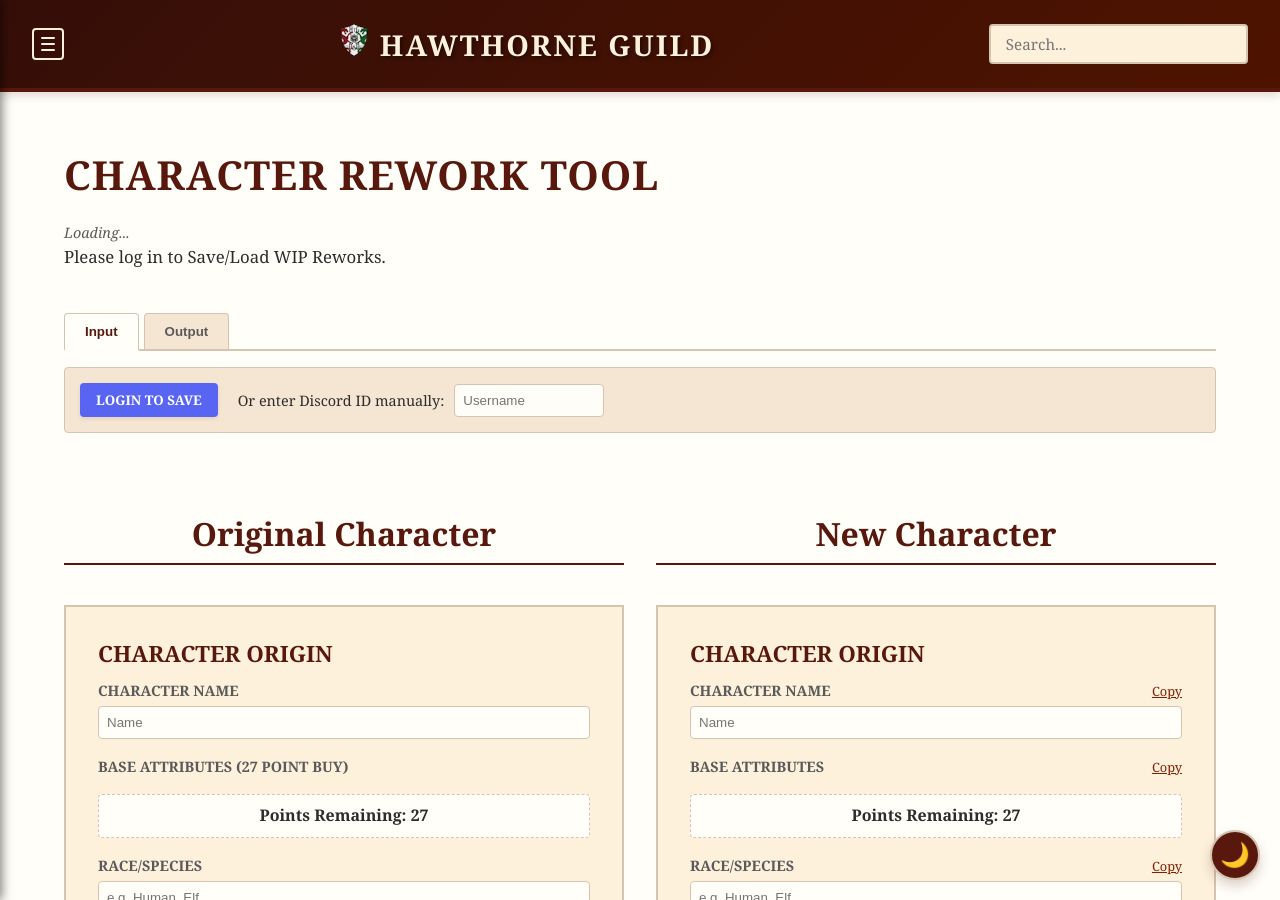
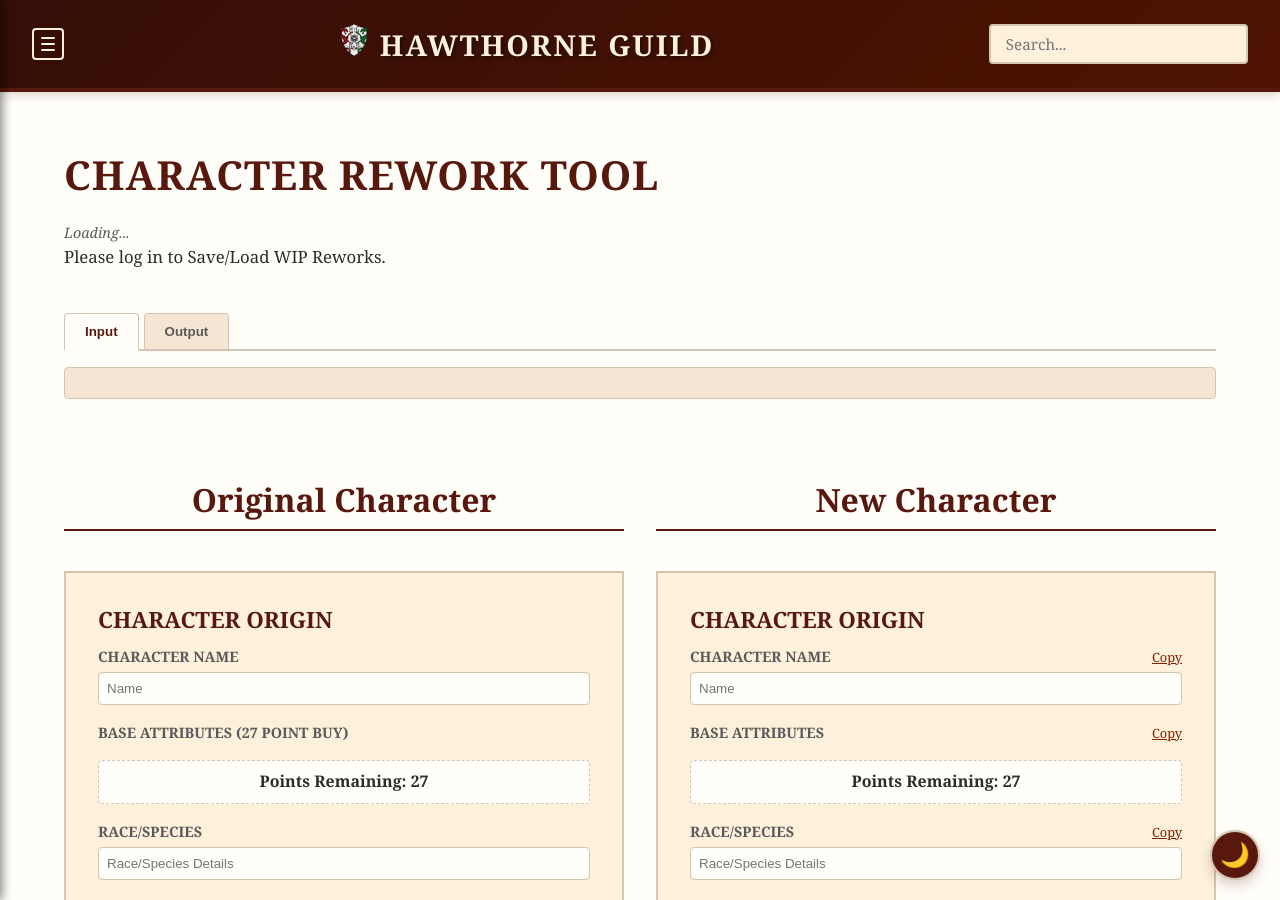
Before and after one commit to coconutswallow/Guides, a Jekyll site: the page built from rework.html, in a window 1280 px wide and 900 px high. Built offline with Jekyll 4.4.1, drawn with Linux system fonts in a browser that asks for light colours; a script that is not in the unit is left out; some of the changed lines change nothing that is shown.

Commit message:
Update rework.html

```diff
--- a/rework.html
+++ b/rework.html
@@ -21,15 +21,15 @@
     <div id="tab-input" class="tab-content active">
 
         <div class="control-bar" id="controls-area">
-            <div id="logged-out-controls" class="control-group" style="display:flex; align-items:center; gap: 10px;">
+            <div id="logged-out-controls" class="control-group" style="display:none; align-items:center; gap: 10px;">
                <button id="custom-login-btn" class="auth-btn auth-btn-discord" onclick="window.authManager.login()">
                     Login to Save
-                </button>
-               <span style="font-size:0.9em; margin-left:10px;"> Or enter Discord ID manually: </span>
+               </button>
+               <span style="font-size:0.9em; margin-left:10px;"> or use Manual ID: </span>
                <input type="text" id="manual-discord-id" class="text-input" style="width: 150px;" placeholder="Username">
             </div>
 
-            <div id="logged-in-controls" class="control-group" style="display:none; gap: 10px;">
+            <div id="logged-in-controls" class="control-group" style="display:none;">
                 <button class="action-btn btn-save" onclick="window.saveRework()">Save</button>
                 <button class="action-btn btn-load" onclick="window.loadSelectedRework()">Load</button>
                 <select id="load-rework-select" class="load-select">
@@ -37,8 +37,8 @@
                 </select>
             </div>
 
-            <div id="auth-error-msg" class="control-group auth-error" style="display:none;">
-                <span>Only 'Adventurer' role can Save/Load on this page.</span>
+            <div id="auth-error-msg" class="control-group" style="display:none; color: #e74c3c;">
+                <span>"Adventurer" role required to Save/Load.</span>
             </div>
         </div>
 
@@ -61,10 +61,10 @@
                         </div>
                         <div class="input-group">
                             <label class="input-label">Race/Species</label>
-                            <input type="text" class="text-input" id="race-original" placeholder="e.g. Human, Elf...">
+                            <input type="text" class="text-input" id="race-original" placeholder="Race/Species Details">
                         </div>
                         <div class="input-group" id="block-race-original">
-                            <label class="input-label">Racial Bonuses</label>
+                            <label class="input-label">Racial Bonuses <span class="block-warning">Max 3!</span></label>
                             <div id="race-mod-container-original"></div>
                         </div>
                         <div class="input-group">
@@ -73,7 +73,7 @@
                         </div>
                         <div class="input-group" id="block-origin-original">
                             <label class="input-label">Origin Feat</label>
-                            <input type="text" class="text-input" id="orig-feat-original" placeholder="e.g. Magic Initiate">
+                            <input type="text" class="text-input" id="orig-feat-original" placeholder="Feat Name">
                             <div id="origin-mod-container-original" style="margin-top:10px;"></div>
                         </div>
                     </div>
@@ -92,47 +92,29 @@
                     <h3 class="card-title">Character Origin</h3>
                     <div class="origin-grid">
                         <div class="input-group">
-                            <div class="field-header-row">
-                                <label class="input-label">Character Name</label>
-                                <button type="button" class="copy-link" onclick="window.copyValue('name-original', 'name-new')">Copy</button>
-                            </div>
+                            <div class="field-header-row"><label class="input-label">Character Name</label><button type="button" class="copy-link" onclick="window.copyValue('name-original', 'name-new')">Copy</button></div>
                             <input type="text" class="text-input" id="name-new" placeholder="Name">
                         </div>
                         <div class="input-group">
-                            <div class="field-header-row">
-                                <label class="input-label">Base Attributes</label>
-                                <button type="button" class="copy-link" onclick="window.copyAttributes()">Copy</button>
-                            </div>
+                            <div class="field-header-row"><label class="input-label">Base Attributes</label><button type="button" class="copy-link" onclick="window.copyAttributes()">Copy</button></div>
                             <div id="attrs-container-new"></div>
                             <div class="points-display" id="points-new">Points Remaining: 27</div>
                         </div>
                         <div class="input-group">
-                            <div class="field-header-row">
-                                <label class="input-label">Race/Species</label>
-                                <button type="button" class="copy-link" onclick="window.copyValue('race-original', 'race-new')">Copy</button>
-                            </div>
-                            <input type="text" class="text-input" id="race-new" placeholder="e.g. Human, Elf...">
+                            <div class="field-header-row"><label class="input-label">Race/Species</label><button type="button" class="copy-link" onclick="window.copyValue('race-original', 'race-new')">Copy</button></div>
+                            <input type="text" class="text-input" id="race-new" placeholder="Race/Species Details">
                         </div>
                         <div class="input-group" id="block-race-new">
-                            <div class="field-header-row">
-                                <label class="input-label">Racial Bonuses</label>
-                                <button type="button" class="copy-link" onclick="window.copyMods('race')">Copy</button>
-                            </div>
+                            <div class="field-header-row"><label class="input-label">Racial Bonuses</label><button type="button" class="copy-link" onclick="window.copyMods('race')">Copy</button></div>
                             <div id="race-mod-container-new"></div>
                         </div>
                         <div class="input-group">
-                            <div class="field-header-row">
-                                <label class="input-label">Origin (Background)</label>
-                                <button type="button" class="copy-link" onclick="window.copyValue('bg-original', 'bg-new')">Copy</button>
-                            </div>
+                            <div class="field-header-row"><label class="input-label">Origin (Background)</label><button type="button" class="copy-link" onclick="window.copyValue('bg-original', 'bg-new')">Copy</button></div>
                             <input type="text" class="text-input" id="bg-new" placeholder="e.g. Acolyte">
                         </div>
                         <div class="input-group" id="block-origin-new">
-                            <div class="field-header-row">
-                                <label class="input-label">Origin Feat</label>
-                                <button type="button" class="copy-link" onclick="window.copyValue('orig-feat-original', 'orig-feat-new')">Copy</button>
-                            </div>
-                            <input type="text" class="text-input" id="orig-feat-new" placeholder="e.g. Magic Initiate">
+                            <div class="field-header-row"><label class="input-label">Origin Feat</label><button type="button" class="copy-link" onclick="window.copyValue('orig-feat-original', 'orig-feat-new')">Copy</button></div>
+                            <input type="text" class="text-input" id="orig-feat-new" placeholder="Feat Name">
                             <div id="origin-mod-container-new" style="margin-top:10px;"></div>
                         </div>
                     </div>
@@ -148,44 +130,41 @@
 
         <div class="card" style="margin-top: 2rem;">
             <h3 class="card-title">Rework Details</h3>
-            <input type="text" id="rework-cost" class="text-input" placeholder="GP/DTP costs">
-            <textarea id="rework-notes" class="notes-area" placeholder="Notes for auditors"></textarea>
+            <input type="text" id="rework-cost" class="text-input" placeholder="GP/DTP Costs">
+            <textarea id="rework-notes" class="notes-area" style="min-height:100px;" placeholder="Notes for auditors"></textarea>
         </div>
     </div>
 
     <div id="tab-output" class="tab-content">
         <h2 class="column-header">Rework Request Form</h2>
         <textarea id="output-text" class="output-area" readonly></textarea>
-        <button class="action-btn" onclick="window.copyOutput()">Copy to Clipboard</button>
+        <button class="action-btn" onclick="window.copyOutput()" style="width:100%;">Copy to Clipboard</button>
     </div>
 </div>
 
+<script type="module" src="{{ '/assets/js/auth-manager.js' | relative_url }}"></script>
+
 <script>
-    // AUTH VISIBILITY HANDLER
+    // Logic for UI visibility based on Auth roles
     window.handlePageAuth = function(user, profile) {
         window.currentUser = user;
-        const REQUIRED_ROLES = ["Adventurer"];
-        const instructionText = document.getElementById('instruction-text');
+        const REQUIRED_ROLE = "Adventurer";
         const loggedOutGroup = document.getElementById('logged-out-controls');
         const loggedInGroup = document.getElementById('logged-in-controls');
         const authErrorGroup = document.getElementById('auth-error-msg');
 
         if (user) {
-            const userRoles = (profile && profile.roles) ? profile.roles : [];
-            const hasAccess = REQUIRED_ROLES.some(role => userRoles.includes(role));
-            if (instructionText) instructionText.style.display = 'none';
+            const hasAccess = (profile?.roles || []).includes(REQUIRED_ROLE);
+            loggedOutGroup.style.display = 'none';
             if (hasAccess) {
-                if(loggedInGroup) loggedInGroup.style.display = 'flex';
-                if(loggedOutGroup) loggedOutGroup.style.display = 'none';
+                loggedInGroup.style.display = 'flex';
                 if(window.fetchReworks) window.fetchReworks();
             } else {
-                if(authErrorGroup) authErrorGroup.style.display = 'flex';
-                if(loggedOutGroup) loggedOutGroup.style.display = 'none';
+                authErrorGroup.style.display = 'flex';
             }
         } else {
-            if(loggedOutGroup) loggedOutGroup.style.display = 'flex';
-            if(loggedInGroup) loggedInGroup.style.display = 'none';
-            if(instructionText) instructionText.style.display = 'block';
+            loggedOutGroup.style.display = 'flex';
+            loggedInGroup.style.display = 'none';
         }
     };
 </script>
@@ -193,18 +172,119 @@
 <script type="module">
     import { supabase } from "{{ '/assets/js/supabaseClient.js' | relative_url }}";
 
-    // Restore original constants and UI generation logic
     const ATTRIBUTES = ['STR', 'DEX', 'CON', 'INT', 'WIS', 'CHA'];
     const POINT_COSTS = { 8: 0, 9: 1, 10: 2, 11: 3, 12: 4, 13: 5, 14: 7, 15: 9 };
+    let characterData = [];
 
-    // Function to get current Discord ID (Priority: Auth > Manual Input)
-    window.getCurrentDiscordID = function() {
-        if (window.currentUser) {
-            return window.currentUser.user_metadata.full_name || window.currentUser.user_metadata.name || "User";
-        }
-        return document.getElementById('manual-discord-id').value.trim();
+    // Initialize the tool by loading data and setting up both columns
+    async function startApp() {
+        try {
+            const { data } = await supabase.from('lookups').select('data').eq('type', 'character').single();
+            characterData = data?.data || [];
+            ['original', 'new'].forEach(col => {
+                window.renderBaseAttributes(col);
+                document.getElementById(`race-mod-container-${col}`).innerHTML = createStatTableHTML('race', col, `race-${col}`);
+                document.getElementById(`origin-mod-container-${col}`).innerHTML = createStatTableHTML('origin', col, `origin-${col}`);
+                window.addClassRow(col);
+            });
+        } catch(e) { console.error("App failed to start", e); }
+    }
+
+    // Helper to generate the stat modification tables
+    function createStatTableHTML(type, colId, ctx) {
+        let h = `<table class="stat-table"><thead><tr>`;
+        ATTRIBUTES.forEach(a => h += `<th>${a}</th>`);
+        h += `</tr></thead><tbody><tr>`;
+        ATTRIBUTES.forEach(a => h += `<td><select class="mod-select-${type}" data-col="${colId}" data-attr="${a}" onchange="window.validateBlock('${ctx}')"><option value="0">0</option><option value="1">+1</option><option value="2">+2</option></select></td>`);
+        h += `</tr></tbody></table>`;
+        return h;
+    }
+
+    // Attribute Rendering and Point Buy
+    window.renderBaseAttributes = function(colId) {
+        const container = document.getElementById(`attrs-container-${colId}`);
+        let h = `<table class="stat-table"><thead><tr>`;
+        ATTRIBUTES.forEach(a => h += `<th>${a}</th>`);
+        h += `</tr></thead><tbody><tr>`;
+        ATTRIBUTES.forEach(a => h += `<td><input type="number" class="attr-input-cell" id="attr-${colId}-${a}" value="10" min="8" max="15" oninput="window.calculatePointBuy('${colId}')"></td>`);
+        h += `</tr></tbody></table>`;
+        container.innerHTML = h;
+        window.calculatePointBuy(colId);
     };
 
-    // Restoring Original UI Generation (Classes, Attributes, Points)
-    // ... (Your original addClassRow, calculatePointBuy, and generateOutput functions go here) ...
+    window.calculatePointBuy = function(colId) {
+        let spent = 0;
+        ATTRIBUTES.forEach(a => {
+            const val = parseInt(document.getElementById(`attr-${colId}-${a}`).value);
+            spent += POINT_COSTS[val] || 0;
+        });
+        const remaining = 27 - spent;
+        const display = document.getElementById(`points-${colId}`);
+        display.innerText = `Points Remaining: ${remaining}`;
+        display.style.color = remaining < 0 ? '#e74c3c' : '#2ecc71';
+    };
+
+    // Dynamic Class Rows
+    window.addClassRow = function(colId, initialData = null) {
+        const container = document.getElementById(`classes-container-${colId}`);
+        const block = document.createElement('div');
+        block.className = 'class-block';
+        block.innerHTML = `
+            <div class="class-row">
+                <select class="version-select"><option value="">Ver</option><option value="2014">2014</option><option value="2024">2024</option></select>
+                <select class="class-select" disabled><option value="">Class</option></select>
+                <select class="subclass-select" disabled><option value="">Subclass</option></select>
+            </div>
+            <div class="class-row-bottom">
+                <div class="level-wrapper"><span>Lvl:</span><input type="number" class="level-input" value="1" min="1" max="20"></div>
+                <button class="remove-class-btn" onclick="this.closest('.class-block').remove(); window.generateFeatCards('${colId}')">&times;</button>
+            </div>`;
+        container.appendChild(block);
+
+        const vSel = block.querySelector('.version-select');
+        const cSel = block.querySelector('.class-select');
+        const sSel = block.querySelector('.subclass-select');
+        const lInp = block.querySelector('.level-input');
+
+        vSel.onchange = () => {
+            cSel.innerHTML = '<option value="">Class</option>';
+            cSel.disabled = !vSel.value;
+            [...new Set(characterData.filter(i => i.version == vSel.value).map(i => i.class))].forEach(c => {
+                cSel.innerHTML += `<option value="${c}">${c}</option>`;
+            });
+            window.generateFeatCards(colId);
+        };
+
+        cSel.onchange = () => {
+            sSel.innerHTML = '<option value="">Subclass</option>';
+            sSel.disabled = !cSel.value;
+            characterData.filter(i => i.version == vSel.value && i.class == cSel.value).forEach(s => {
+                sSel.innerHTML += `<option value="${s.subclass}">${s.subclass || 'None'}</option>`;
+            });
+            window.generateFeatCards(colId);
+        };
+
+        lInp.oninput = () => window.generateFeatCards(colId);
+    };
+
+    // Feat Card Generation based on Class Levels
+    window.generateFeatCards = function(colId) {
+        const container = document.getElementById(`feats-container-${colId}`);
+        container.innerHTML = '';
+        document.querySelectorAll(`#classes-container-${colId} .class-block`).forEach((b, idx) => {
+            const cl = b.querySelector('.class-select').value;
+            const lv = parseInt(b.querySelector('.level-input').value) || 0;
+            if (!cl) return;
+            for (let i = 4; i <= lv; i += 4) {
+                const card = document.createElement('div');
+                card.className = 'card feat-card';
+                card.innerHTML = `<h3 class="card-title">${cl} - Lvl ${i} ASI/Feat</h3>
+                    <input type="text" class="text-input" placeholder="Feat Name">
+                    ${createStatTableHTML('feat', colId, `feat-${colId}-${idx}-${i}`)}`;
+                container.appendChild(card);
+            }
+        });
+    };
+
+    startApp();
 </script>
```
